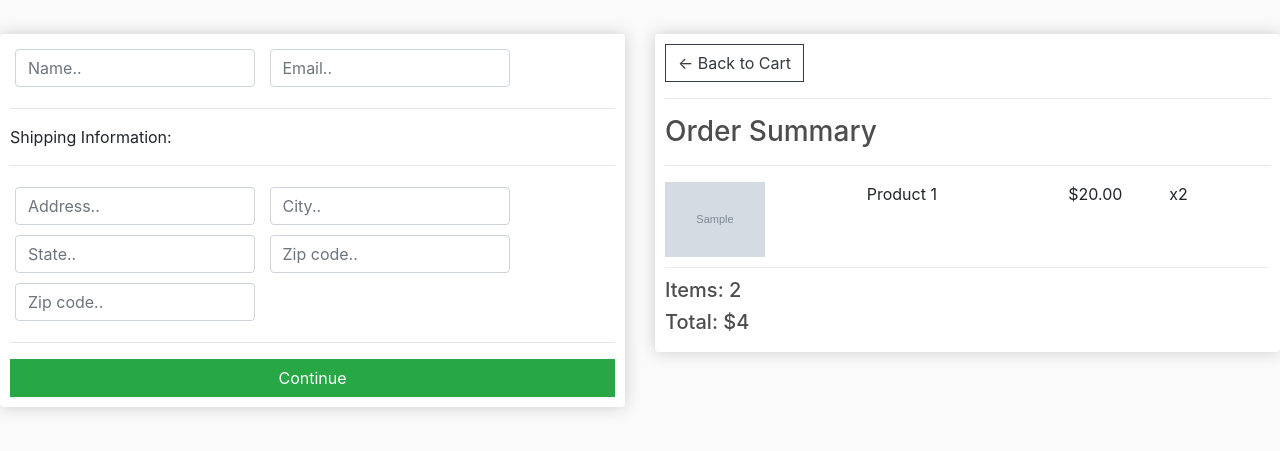
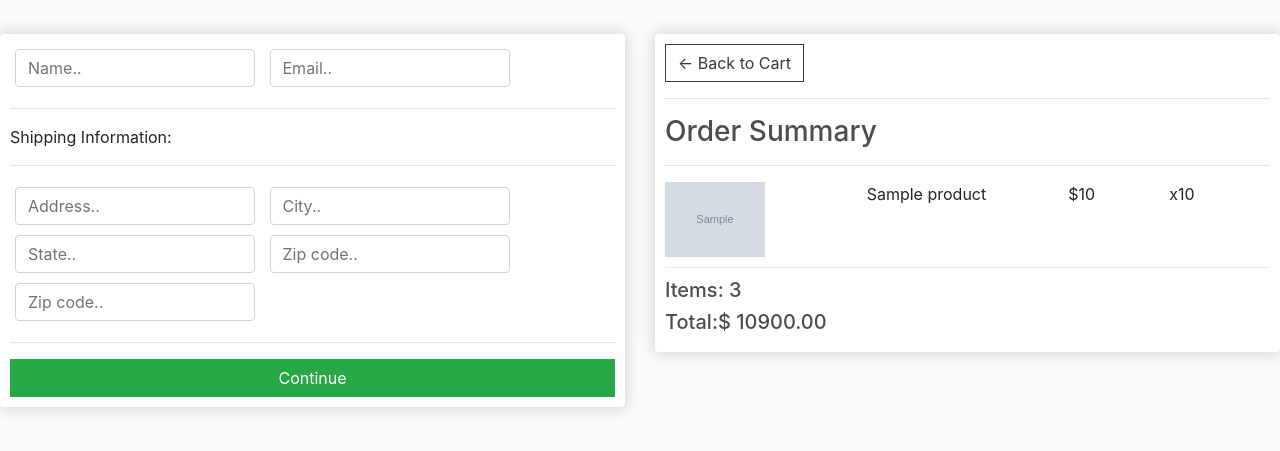
Before and after one commit to Usamaraoo/ecommerce-django, a Django app: template store/templates/store/Checkout.html in a window 1280 px wide. Shown: the part 57-508 px from the top of the page. Run offline with Django 3.2, Linux system fonts and the light colour scheme; data comes from the database, SQL or seed files in the repository; tables that the repository leaves empty hold one stand-in row (values such as "Sample post"); the template is opened without the code that fills it: values that come from a table or form of the project are taken from there, most other values are stand-ins (such as "Sample title", 1, 10 or a date in 2020); grey boxes marked "Sample" are stand-in pictures; parts of the project's set-up code (start-up, migrations or seed data) failed here and were passed over; some libraries are stand-ins or nearby versions.

Commit message:
second part complete
cheeckout page and cart getting values dynamicly

```diff
--- a/store/templates/store/Cart.html
+++ b/store/templates/store/Cart.html
@@ -31,7 +31,7 @@
             <div class="cart-row">
                 <div style="flex:2"><img class="row-image" src="{{item.product.imageURL}}"></div>
                 <div style="flex:2"><p>{{item.product.name}}</p></div>
-                <div style="flex:1"><p>{{<item class="produ"> </item>ct.price|floatformat:2}}</p></div>
+                <div style="flex:1"><p>{{item.product.price|floatformat:2}}</p></div>
                 <div style="flex:1">
                     <p class="quantity">{{item.quantity}}</p>
                     <div class="quantity">
--- a/store/templates/store/Checkout.html
+++ b/store/templates/store/Checkout.html
@@ -49,20 +49,23 @@
 
     <div class="col-lg-6">
         <div class="box-element">
-				<a  class="btn btn-outline-dark" href="{% url 'cart' %}">&#x2190; Back to Cart</a>
+            <a class="btn btn-outline-dark" href="{% url 'cart' %}">&#x2190; Back to Cart</a>
             <hr>
             <h3>Order Summary</h3>
             <hr>
+            <!--     getting these from Product model and orderitem        -->
+            {%for item in items%}
             <div class="cart-row">
-					{%for item in items%}
                 <div style="flex:2"><img class="row-image" src="{{item.product.imageURL}}"></div>
-					<div style="flex:2"><p>Product 1</p></div>
-					<div style="flex:1"><p>$20.00</p></div>
-					<div style="flex:1"><p>x2</p></div>
+                <div style="flex:2"><p>{{item.product.name}}</p></div>
+                <div style="flex:1"><p>${{item.product.price}}</p></div>
+                <div style="flex:1"><p>x{{item.quantity}}</p></div>
             </div>
             {%endfor%}
-				<h5>Items:   2</h5>
-				<h5>Total:   $4</h5>
+
+            <h5>Items: {{order.get_cart_items}} </h5>
+            <h5>Total:$ {{order.get_cart_total|floatformat:2}}</h5>
+
         </div>
     </div>
 </div>
```
Also changed, not shown: README.md. Lines whose indentation alone changed are shown as unchanged.
